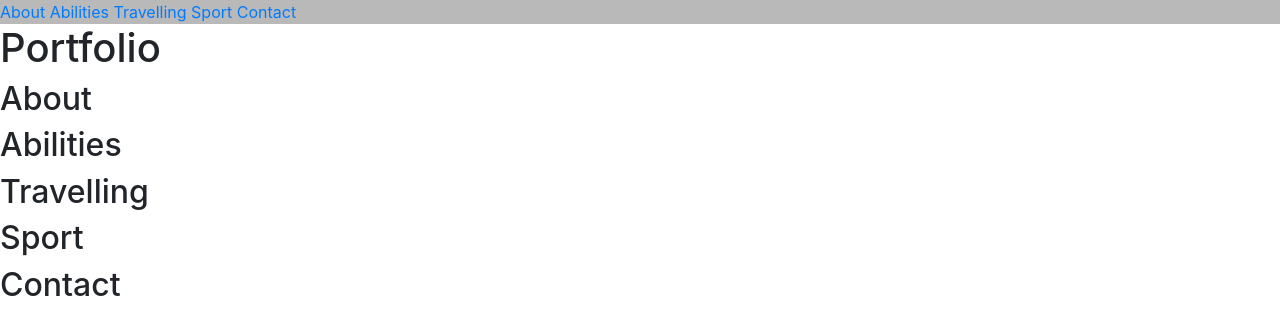
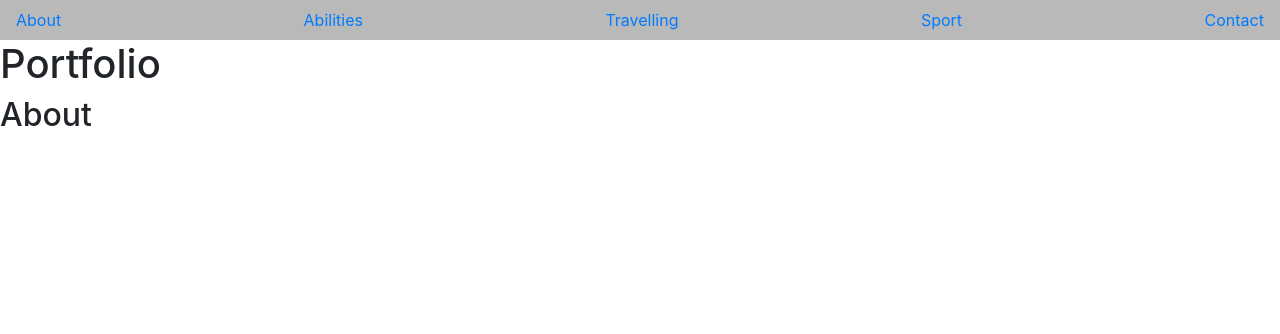
Before and after one commit to maciejnieweglowski/Portfolio-page, a website: page app/index.html in a window 1280 px wide. Drawn offline with nearby package versions, Linux system fonts and the light colour scheme; files that its build step writes are made by us from their sources; a web font is replaced by a local one.

Commit message:
v.alfa.1.00

```diff
--- a/app/css/style.css
+++ b/app/css/style.css
@@ -1,4 +1,3 @@
-
 nav {
   background-color: #b9b9b9;
 }
--- a/app/index.html
+++ b/app/index.html
@@ -5,12 +5,14 @@
     <meta http-equiv="X-UA-Compatible" content="IE=edge">
     <meta name="viewport" content="width=device-width, initial-scale=1.0">
     <link rel="stylesheet" href="https://maxcdn.bootstrapcdn.com/bootstrap/4.0.0/css/bootstrap.min.css" integrity="sha384-Gn5384xqQ1aoWXA+058RXPxPg6fy4IWvTNh0E263XmFcJlSAwiGgFAW/dAiS6JXm" crossorigin="anonymous">
-    <link rel="stylesheet" href="style.css">
+    <link rel="stylesheet" href="../app/css/style.css">
+    <link href="https://fonts.googleapis.com/css2?family=Bebas+Neue&display=swap" rel="stylesheet">
+    <link href="https://fonts.googleapis.com/css2?family=Mukta+Malar:wght@300&display=swap" rel="stylesheet">
     <title>Document</title>
 </head>
 <body>
     <header>
-        <nav id="navigation">
+        <nav class="navbar">
             <a href="#About">About</a>
             <a href="#Abilities">Abilities</a>
             <a href="#Travelling">Travelling</a>
@@ -22,25 +24,19 @@
         </h1>
     </header>
 
-    <section id="About">
-        <h2>About</h2>
+    <section id="about">
+        <h2>
+            About
+        </h2>
+        <div class="container-fluid">
+            <div class="row">
+                <div class=" col-7 col-sm-6 col-md-5 col-lg-4">
 
-    </section>
-    <section id="Abilities">
-        <h2>Abilities</h2>
+                </div>
 
-    </section>
-    <section id="Travelling">
-        <h2>Travelling</h2>
+            </div>
 
-    </section>
-    <section id="Sport">
-        <h2>Sport</h2>
-
-    </section>
-    <section id="Contact">
-        <h2>Contact</h2>
-
+        </div>
     </section>
 
     <footer>
```
